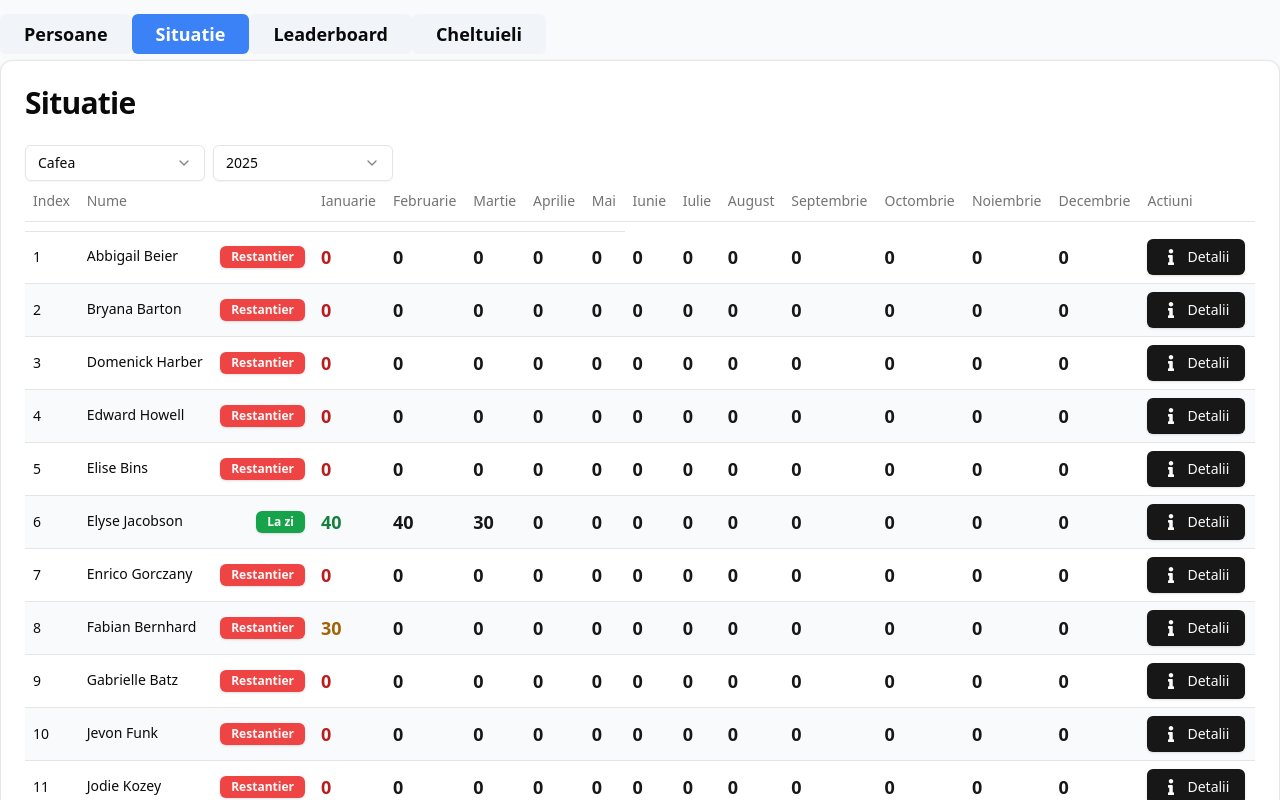
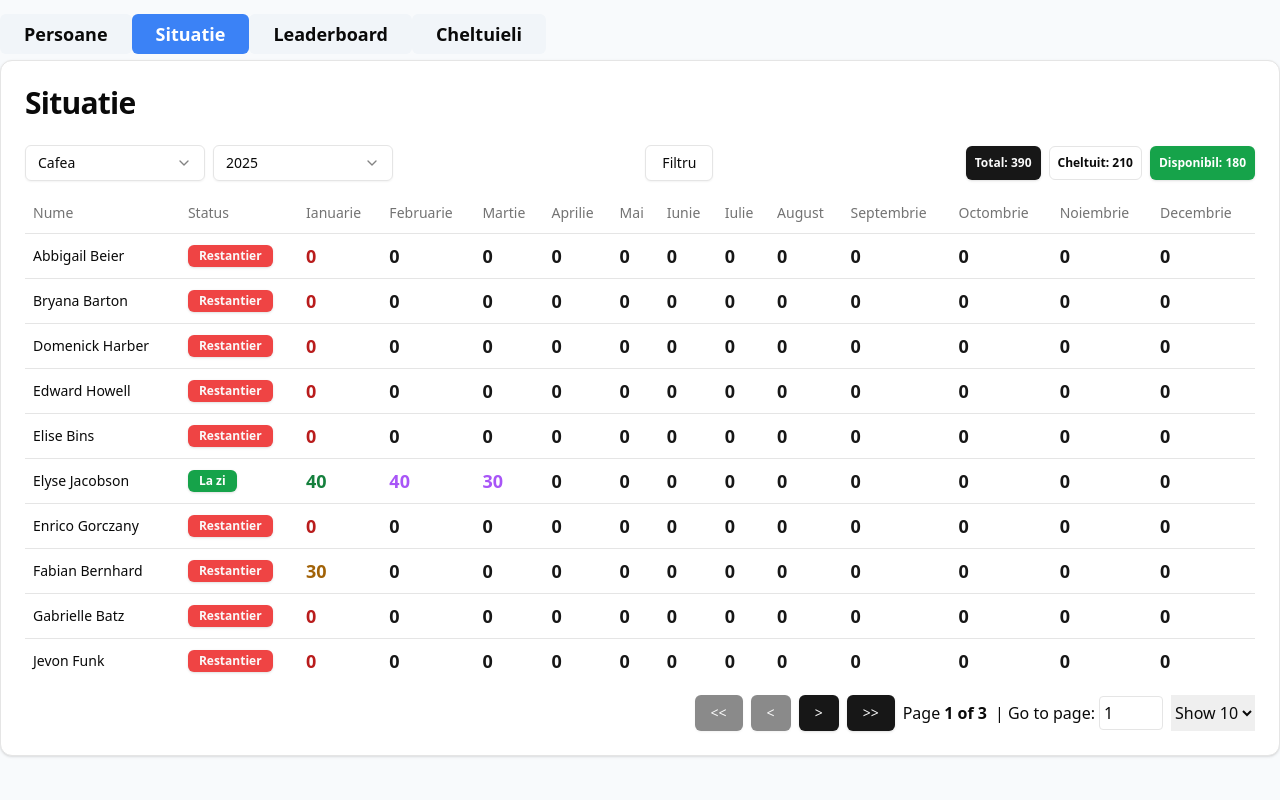
Before and after one commit to DCPD-Team/apa-cafea, a React (Vite) app: page /situatie in a window 1280 px wide. Shown: the top 800 px of the page. Built offline with nearby package versions, Linux system fonts and the light colour scheme.

Commit message:
tabel situatie cu react table

```diff
--- /dev/null
+++ b/src/pages/situatie/components/FiltruColoaneSituatie.tsx
@@ -0,0 +1,65 @@
+import React from 'react';
+import { Popover, PopoverContent, PopoverTrigger } from '@/components/ui/popover.tsx';
+import { Button } from '@/components/ui/button.tsx';
+import { Label } from '@/components/ui/label.tsx';
+import { Input } from '@/components/ui/input.tsx';
+import { Table } from '@tanstack/react-table';
+import { SituatiePersoana } from '@/pages/situatie/components/TabelSituatie.tsx';
+
+type Props = {
+  table: Table<SituatiePersoana>;
+};
+
+// TODO: filtre pe coloanele din situatie
+export const FiltruColoaneSituatie: React.FC<Props> = ({ table }) => {
+  return (
+    <Popover onOpenChange={(open) => (open ? table.resetColumnFilters() : null)}>
+      <PopoverTrigger asChild>
+        <Button variant="outline">Filtru</Button>
+      </PopoverTrigger>
+      <PopoverContent className="w-80">
+        <div className="grid gap-4">
+          <div className="space-y-2">
+            <h4 className="font-medium leading-none">Filtru cheltuieli</h4>
+          </div>
+          <div className="grid grid-cols-3 items-center gap-4">
+            <Label htmlFor="descriere">Descriere</Label>
+            <Input
+              id="descriere"
+              className="col-span-2 h-8"
+              type="text"
+              onChange={(value) => {
+                table?.getColumn('descriere')?.setFilterValue(value.target.value);
+              }}
+              placeholder={`Search...`}
+            />
+          </div>
+          <div className="grid grid-cols-3 items-center gap-4">
+            <Label htmlFor="descriere">Suma de la</Label>
+            <Input
+              id="suma"
+              className="col-span-2 h-8"
+              type="number"
+              onChange={(value) =>
+                table?.getColumn('suma')?.setFilterValue((old: [number, number]) => [value.target.value, old?.[1]])
+              }
+              placeholder={`Min`}
+            />
+          </div>
+          <div className="grid grid-cols-3 items-center gap-4">
+            <Label htmlFor="descriere">Suma pana la</Label>
+            <Input
+              id="suma"
+              className="col-span-2 h-8"
+              type="number"
+              onChange={(value) =>
+                table?.getColumn('suma')?.setFilterValue((old: [number, number]) => [old?.[0], value.target.value])
+              }
+              placeholder={`Max...`}
+            />
+          </div>
+        </div>
+      </PopoverContent>
+    </Popover>
+  );
+};
--- a/src/pages/situatie/components/TabelSituatie.tsx
+++ b/src/pages/situatie/components/TabelSituatie.tsx
@@ -1,13 +1,23 @@
 import React, { useState } from 'react';
 import { Table, TableBody, TableCell, TableHead, TableHeader, TableRow } from '@/components/ui/table.tsx';
 import { useCalculeazaSituatie } from '@/pages/situatie/hooks/useCalculeazaSituatie.tsx';
-import { twMerge } from 'tailwind-merge';
-import { Button } from '@/components/ui/button.tsx';
-import { NavLink } from 'react-router-dom';
-import { FaInfo } from 'react-icons/fa';
+import { FaArrowDown, FaArrowUp } from 'react-icons/fa';
 import { FiltreSituatie } from '@/pages/situatie/components/FiltreSituatie.tsx';
 import { ApaSauCafea } from '@/fake-api/fakePaymentApi.ts';
+import { SumarCheltuieli } from '@/pages/cheltuieli/lista/components/SumarCheltuieli.tsx';
+import {
+  ColumnDef,
+  flexRender,
+  getCoreRowModel,
+  getFilteredRowModel,
+  getPaginationRowModel,
+  getSortedRowModel,
+  useReactTable,
+} from '@tanstack/react-table';
+import { PagingFooterTabel } from '@/components/ui/PagingFooterTabel.tsx';
+import { twMerge } from 'tailwind-merge';
 import { Badge } from '@/components/ui/badge.tsx';
+import { FiltruColoaneSituatie } from '@/pages/situatie/components/FiltruColoaneSituatie.tsx';
 
 export const LunileAnului = {
   IANUARIE: 'Ianuarie',
@@ -39,17 +49,18 @@ export type FiltreSituatieType = {
   pentru: ApaSauCafea;
 };
 
-export const TabelSituatie: React.FC = () => {
-  const [filtre, setFiltre] = useState<FiltreSituatieType>({ an: 2025, pentru: 'cafea' });
-  const situatii = useCalculeazaSituatie(filtre);
-
 const getMonthCellColor = (value: number, luna: Luna, an: number) => {
   const lunaCurenta = new Date().getMonth();
   const anCurent = new Date().getFullYear();
 
   const lunaIndex = Object.keys(LunileAnului).findIndex((key) => key === luna);
 
-    if (lunaIndex > lunaCurenta && anCurent <= an) return 'text-primary';
+  if (lunaIndex > lunaCurenta && anCurent <= an) {
+    if (value > 0) {
+      return 'text-purple-500';
+    }
+    return 'text-primary';
+  }
 
   if (value === 40) {
     return 'text-green-700';
@@ -61,6 +72,53 @@ export const TabelSituatie: React.FC = () => {
 
   return 'text-red-700';
 };
+
+export const TabelSituatie: React.FC = () => {
+  const [filtre, setFiltre] = useState<FiltreSituatieType>({ an: 2025, pentru: 'cafea' });
+  const situatii = useCalculeazaSituatie(filtre);
+
+  const luniColumnDefs: ColumnDef<SituatiePersoana>[] = Object.entries(LunileAnului).map(([key, value], index) => {
+    return {
+      accessorKey: key,
+      header: value,
+      accessorFn: (originalRow) => originalRow.luni[key as Luna],
+      cell: (info) => (
+        <div
+          className={twMerge(
+            'text-lg font-bold',
+            getMonthCellColor(info.row.original.luni[key as Luna], key as Luna, filtre.an)
+          )}>
+          {info.row.original.luni[key as Luna]}
+        </div>
+      ),
+    };
+  });
+
+  const columns: ColumnDef<SituatiePersoana>[] = [
+    {
+      id: 'fullName',
+      header: 'Nume',
+      accessorFn: (row) => `${row.nume} ${row.prenume}`,
+    },
+    {
+      id: 'laZi',
+      header: 'Status',
+      accessorKey: 'laZi',
+      cell: (info) =>
+        info.getValue() ? <Badge variant={'success'}>La zi</Badge> : <Badge variant={'destructive'}>Restantier</Badge>,
+    },
+    ...luniColumnDefs,
+  ];
+
+  const table = useReactTable({
+    columns,
+    data: situatii,
+    // onColumnFiltersChange: setColumnFilters,
+    getCoreRowModel: getCoreRowModel(),
+    getFilteredRowModel: getFilteredRowModel(), //client side filtering
+    getSortedRowModel: getSortedRowModel(),
+    getPaginationRowModel: getPaginationRowModel(),
+  });
 
   // TODO:
   // if (isLoading || !situatii) {
@@ -74,71 +132,73 @@ export const TabelSituatie: React.FC = () => {
   // }
 
   return (
-    <>
+    <div className={'flex flex-col gap-3'}>
+      <div className="flex items-center justify-between">
         <FiltreSituatie
           filtre={filtre}
           setFiltre={setFiltre}
         />
-      <Table>
+        <FiltruColoaneSituatie table={table} />
+        <SumarCheltuieli filtre={filtre} />
+      </div>
+      <Table className="w-full table-auto">
         <TableHeader>
-          <TableRow>
-            <TableHead>Index</TableHead>
-            <TableHead>Nume</TableHead>
-
-            {Object.keys(LunileAnului).map((key) => (
-              <TableHead key={key}>{LunileAnului[key as Luna]}</TableHead>
+          {table.getHeaderGroups().map((headerGroup) => (
+            <TableRow key={headerGroup.id}>
+              {headerGroup.headers.map((header) => {
+                return (
+                  <TableHead
+                    key={header.id}
+                    colSpan={header.colSpan}>
+                    {header.isPlaceholder ? null : (
+                      <div
+                        className={
+                          header.column.getCanSort()
+                            ? 'flex cursor-pointer select-none content-center items-center gap-1'
+                            : 'flex content-center items-center'
+                        }
+                        onClick={header.column.getToggleSortingHandler()}>
+                        {flexRender(header.column.columnDef.header, header.getContext())}
+                        {{
+                          asc: <FaArrowUp />,
+                          desc: <FaArrowDown />,
+                        }[header.column.getIsSorted() as string] ?? null}
+                      </div>
+                    )}
+                  </TableHead>
+                );
+              })}
+            </TableRow>
           ))}
-
-            <TableHead>Actiuni</TableHead>
-          </TableRow>
         </TableHeader>
         <TableBody>
-          <tr>
-            <td
-              className={'h-2.5 border-b'}
-              colSpan={7}>
-              {/*{isFetching && <ProgressBar mode={'indeterminate'} />}*/}
-            </td>
-          </tr>
+          {/*TODO:*/}
+          {/*<tr>*/}
+          {/*  <td*/}
+          {/*    className={'h-2.5 border-b'}*/}
+          {/*    colSpan={7}>*/}
+          {/*    {isFetching && <ProgressBar mode={'indeterminate'} />}*/}
+          {/*  </td>*/}
+          {/*</tr>*/}
 
-          {situatii.map((situatie, index) => (
-            <TableRow
-              key={situatie.userId}
-              className={'odd:bg-slate-50 hover:bg-slate-100'}>
-              <TableCell className="font-medium">{index + 1}</TableCell>
-              <TableCell className="font-medium">
-                <div className={'flex flex-row justify-between'}>
-                  {`${situatie.nume} ${situatie.prenume}`}
-
-                  {situatie.laZi ? (
-                    <Badge variant={'success'}>La zi</Badge>
-                  ) : (
-                    <Badge variant={'destructive'}>Restantier</Badge>
-                  )}
-                </div>
+          {table.getRowModel().rows.map((row) => {
+            return (
+              <TableRow key={row.id}>
+                {row.getVisibleCells().map((cell) => {
+                  return (
+                    <TableCell
+                      className="font-medium"
+                      key={cell.id}>
+                      {flexRender(cell.column.columnDef.cell, cell.getContext())}
                     </TableCell>
-              {Object.keys(LunileAnului).map((key) => (
-                <TableCell
-                  key={key}
-                  className={twMerge(
-                    'text-lg font-bold',
-                    getMonthCellColor(situatie.luni[key as Luna], key as Luna, filtre.an)
-                  )}>
-                  {situatie.luni[key as Luna]}
-                </TableCell>
-              ))}
-
-              <TableCell className={'max-w-[200px]'}>
-                <Button asChild={true}>
-                  <NavLink to={`/persoana/${situatie.userId}`}>
-                    <FaInfo /> Detalii
-                  </NavLink>
-                </Button>
-              </TableCell>
+                  );
+                })}
               </TableRow>
-          ))}
+            );
+          })}
         </TableBody>
       </Table>
-    </>
+      <PagingFooterTabel table={table} />
+    </div>
   );
 };
```
Lines whose indentation alone changed are shown as unchanged.
